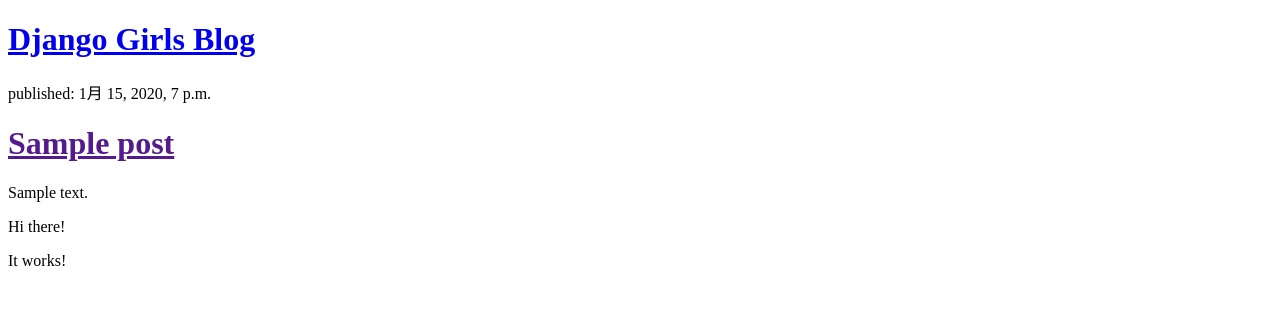
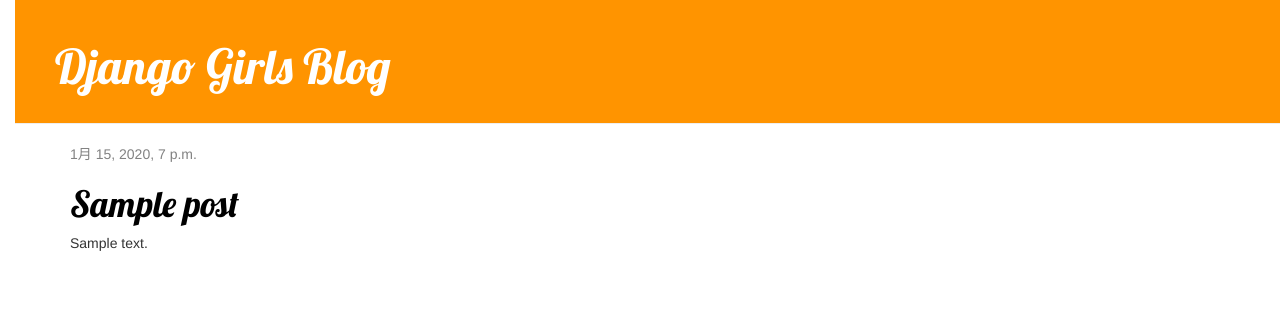
Before and after one commit to MH200012/my-first-blog, a Django app: template blog/templates/blog/post_list.html in a window 1280 px wide. Shown: the top 322 px of the page. Run offline with Django 3.2, Linux system fonts and the light colour scheme; the template is opened without the code that fills it: values that come from a table or form of the project are taken from there, others are empty; tables that the repository leaves empty hold one stand-in row (values such as "Sample post"); some libraries are stand-ins or nearby versions.

Commit message:
Added view and template for detailed blog post as well as CSS for the site.

```diff
--- /dev/null
+++ b/blog/static/css/blog.css
@@ -0,0 +1,55 @@
+h1 a {
+    color: #FCA205;
+    font-family: 'Lobster';
+}
+
+body {
+    padding-left: 15px;
+}
+
+.page-header {
+    background-color: #ff9400;
+    margin-top: 0;
+    padding: 20px 20px 20px 40px;
+}
+
+.page-header h1, .page-header h1 a, .page-header h1 a:visited, .page-header h1 a:active {
+    color: #ffffff;
+    font-size: 36pt;
+    text-decoration: none;
+}
+
+.content {
+    margin-left: 40px;
+}
+
+h1, h2, h3, h4 {
+    font-family: 'Lobster', cursive;
+}
+
+.date {
+    color: #828282;
+}
+
+.save {
+    float: right;
+}
+
+.post-form textarea, .post-form input {
+    width: 100%;
+}
+
+.top-menu, .top-menu:hover, .top-menu:visited {
+    color: #ffffff;
+    float: right;
+    font-size: 26pt;
+    margin-right: 20px;
+}
+
+.post {
+    margin-bottom: 70px;
+}
+
+.post h1 a, .post h1 a:visited {
+    color: #000000;
+}
--- /dev/null
+++ b/blog/templates/blog/base.html
@@ -0,0 +1,28 @@
+<!DOCTYPE html>
+<html lang="en">
+
+{% load static %}
+<html>
+    <head>
+        <meta charset="UTF-8">
+        <title>Django Girls blog</title>
+        <link rel="stylesheet" href="//maxcdn.bootstrapcdn.com/bootstrap/3.2.0/css/bootstrap.min.css">
+        <link rel="stylesheet" href="//maxcdn.bootstrapcdn.com/bootstrap/3.2.0/css/bootstrap-theme.min.css">
+        <link href='//fonts.googleapis.com/css?family=Lobster&subset=latin,latin-ext' rel='stylesheet' type='text/css'>
+        <link rel="stylesheet" href="{% static 'css/blog.css' %}">
+    </head>
+    <body>
+        <div class="page-header">
+            <h1><a href="/">Django Girls Blog</a></h1>
+        </div>
+        <div class="content container">
+            <div class="row">
+                <div class="col-md-8">
+                    {% block content %}
+                    {% endblock %}
+                </div>
+            </div>
+        </div>
+    </body>
+
+</html>
--- a/blog/templates/blog/post_list.html
+++ b/blog/templates/blog/post_list.html
@@ -1,27 +1,13 @@
-<!DOCTYPE html>
-<html lang="ja">
-    <head>
-        <meta charset="UTF-8">
-        <title>Masashi's blog</title>
-        <title>Django Girls blog</title>
-    </head>
-    <body>
-        <div>
-            <h1><a href="/">Django Girls Blog</a></h1>
+{% extends 'blog/base.html' %}
+
+{% block content %}
+    {% for post in posts %}
+        <div class="post">
+            <div class="date">
+                {{ post.published_date }}
+            </div>
+            <h1><a href="{% url 'post_detail' pk=post.pk %}">{{ post.title }}</a></h1>
+            <p>{{ post.text|linebreaksbr }}</p>
         </div>
-
-        {% for post in posts %}
-            <div>
-                <p>published: {{ post.published_date }}</p>
-                <h1><a href="">{{ post.title }} </a></h1>
-                <p>{{ post.text|linebreaksbr }}</p>
-            </div>
-        {% endfor %}
-
-    </body>
-</html></head>
-<body>
-    <p>Hi there!</p>
-    <p>It works!</p>
-</body>
-</html>
+    {% endfor %}
+{% endblock %}
--- a/blog/views.py
+++ b/blog/views.py
@@ -1,8 +1,13 @@
 from django.shortcuts import render
 from django.utils import timezone
 from .models import Post
+from django.shortcuts import render, get_object_or_404
 
 # Create your views here.
 def post_list(request):
     posts = Post.objects.filter(published_date__lte=timezone.now()).order_by('published_date')
     return render(request, 'blog/post_list.html', {'posts': posts})
+
+def post_detail(request, pk):
+    post = get_object_or_404(Post, pk=pk)
+    return render(request, 'blog/post_detail.html', {'post': post})
--- a/mysite/urls.py
+++ b/mysite/urls.py
@@ -13,10 +13,11 @@ Including another URLconf
     1. Import the include() function: from django.urls import include, path
     2. Add a URL to urlpatterns:  path('blog/', include('blog.urls'))
 """
-from django.urls import path, include
-from django.contrib import admin
+
+from django.urls import path
+from blog import views
 
 urlpatterns = [
-    path('admin/', admin.site.urls),
-    path('', include('blog.urls')),
+    path('', views.post_list, name='post_list'),
+    path('post/<int:pk>/', views.post_detail, name='post_detail'),
 ]
```
Also changed, not shown: blog/templates/blog/post_detail.html (added, +13 -0 lines).
